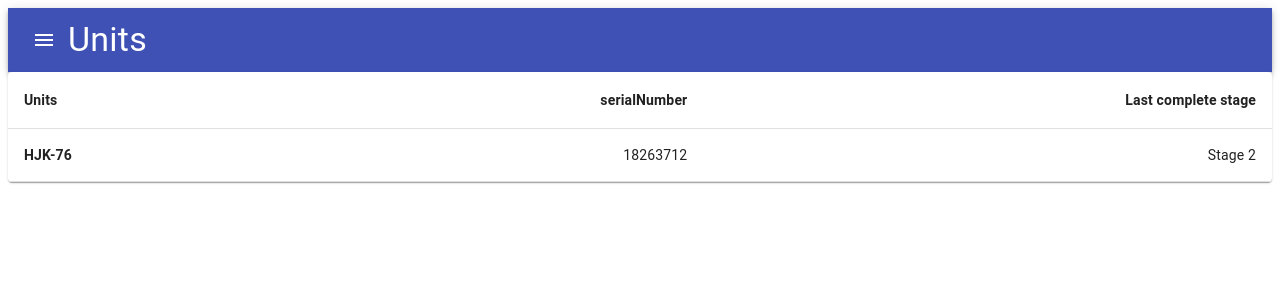
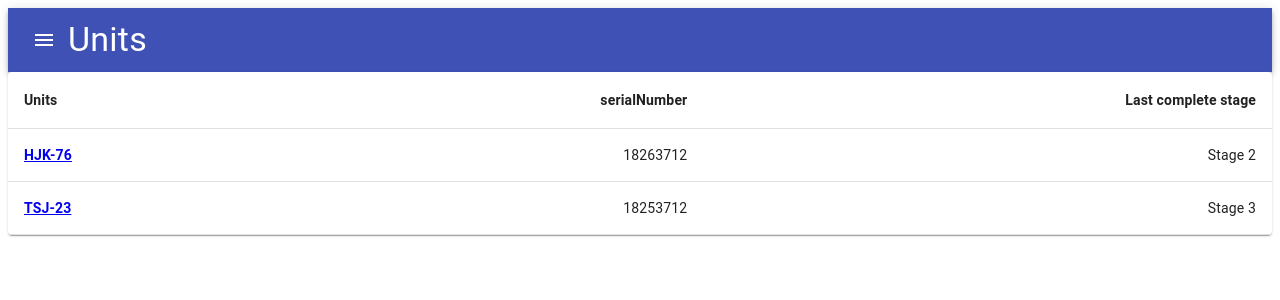
Before and after one commit to nik-prostok/prizm, a React (Create React App) app: page /units in a window 1280 px wide. Shown: the top 300 px of the page. Built offline with nearby package versions, Linux system fonts and the light colour scheme.

Commit message:
Add Link from Units to Unit

```diff
--- a/src/components/Units/List.tsx
+++ b/src/components/Units/List.tsx
@@ -67,10 +67,10 @@ export const UnitsList = (props: UnitsProps) => {
                     </TableRow>
                 </TableHead>
                 <TableBody>
-                    {props.units.map((row) => (
+                    {props.units.map((row,index) => (
                         <TableRow key={row.unitInfo.unitNumber}>
                             <TableCell component="th" scope="row">
-                                <strong>{row.unitInfo.unitName}</strong>
+                                <strong><Link to={"/unit/"+index}>{row.unitInfo.unitName}</Link></strong>
                                 </TableCell>
                                 <TableCell align="right">{row.unitInfo.unitNumber}</TableCell>
                                 <TableCell align="right">{row.stages[lastTrue(row.stages)].title}</TableCell>
--- a/src/screens/Root.tsx
+++ b/src/screens/Root.tsx
@@ -3,10 +3,11 @@ import { BrowserRouter, Route, Switch } from 'react-router-dom';
 import ScreenAllUnits from './Unit/List';
 import ScreenUnit from './Unit/View';
 
+
 const RootRouter = () => (
-    <BrowserRouter>
+<BrowserRouter>
         <Switch>
-            <Route path="/unit" component={ScreenUnit} />
+            <Route path="/unit/:number(\d+)" component={ScreenUnit} />
             <Route path="/units" component={ScreenAllUnits} />
         </Switch>
     </BrowserRouter>
--- a/src/screens/Unit/List.tsx
+++ b/src/screens/Unit/List.tsx
@@ -15,7 +15,7 @@ const ScreenAllUnits = () => {
                 title: 'Stage 1',
                 startDate: '11.02.34',
                 finishDate: '11.03.35',
-                documents: [{id: 1342, link: 'Instruction.doc'}, {id: 1346, link: 'Components.xls'}],
+                documents: [{ id: 1342, link: 'Instruction.doc' }, { id: 1346, link: 'Components.xls' }],
                 complete: true
             }, {
                 serialNumber: 1826371,
@@ -23,12 +23,45 @@ const ScreenAllUnits = () => {
                 startDate: '11.03.34',
                 finishDate: '11.05.35',
                 documents: [
-                    {id: 1356, link: 'Instruction.doc'},
-                    {id: 1389, link: 'Scheme.png'},
-                    {id: 1251, link: 'Components.xls'}],
+                    { id: 1356, link: 'Instruction.doc' },
+                    { id: 1389, link: 'Scheme.png' },
+                    { id: 1251, link: 'Components.xls' }],
                 complete: false
             }]
-        },
+        }, {
+            unitInfo: {
+                unitName: 'TSJ-23',
+                unitNumber: 18253712
+            },
+            stages: [{
+                serialNumber: 1826361,
+                title: 'Stage 1',
+                startDate: '11.02.34',
+                finishDate: '11.03.35',
+                documents: [{ id: 1342, link: 'Instruction.doc' }, { id: 1346, link: 'Components.xls' }],
+                complete: true
+            }, {
+                serialNumber: 1826371,
+                title: 'Stage 2',
+                startDate: '11.03.34',
+                finishDate: '11.05.35',
+                documents: [
+                    { id: 1356, link: 'Instruction.doc' },
+                    { id: 1389, link: 'Scheme.png' },
+                    { id: 1251, link: 'Components.xls' }],
+                complete: true
+            }, {
+                serialNumber: 1426371,
+                title: 'Stage 3',
+                startDate: '11.05.35',
+                finishDate: '11.06.35',
+                documents: [
+                    { id: 1356, link: 'Instruction.doc' },
+                    { id: 1389, link: 'Scheme.png' },
+                    { id: 1251, link: 'Components.xls' }],
+                complete: false
+            }]
+        }
     ]
 
     return (
--- a/src/screens/Unit/View.tsx
+++ b/src/screens/Unit/View.tsx
@@ -1,10 +1,14 @@
 import React from 'react';
 import { StepsList } from '../../components/Steps/List';
 import { InfoItem } from '../../components/Info/Item';
-import { Unit } from '../../components/Units/List';
+import { UnitsProps } from '../../components/Units/List';
 
 const plug = () => {
-    const unit ={unitInfo: {
+    const plug = {
+        units:
+            [
+                {
+                    unitInfo: {
                         unitName: 'HJK-76',
                         unitNumber: 18263712
                     },
@@ -13,7 +17,7 @@ const plug = () => {
                         title: 'Stage 1',
                         startDate: '11.02.34',
                         finishDate: '11.03.35',
-        documents: [{id: 1342, link: 'Instruction.doc'}, {id: 1346, link: 'Components.xls'}],
+                        documents: [{ id: 1342, link: 'Instruction.doc' }, { id: 1346, link: 'Components.xls' }],
                         complete: true
                     }, {
                         serialNumber: 1826371,
@@ -21,21 +25,58 @@ const plug = () => {
                         startDate: '11.03.34',
                         finishDate: '11.05.35',
                         documents: [
-            {id: 1356, link: 'Instruction.doc'},
-            {id: 1389, link: 'Scheme.png'},
-            {id: 1251, link: 'Components.xls'}],
+                            { id: 1356, link: 'Instruction.doc' },
+                            { id: 1389, link: 'Scheme.png' },
+                            { id: 1251, link: 'Components.xls' }],
+                        complete: false
+                    }]
+                }, {
+                    unitInfo: {
+                        unitName: 'TSJ-23',
+                        unitNumber: 18253712
+                    },
+                    stages: [{
+                        serialNumber: 1826361,
+                        title: 'Stage 1',
+                        startDate: '11.02.34',
+                        finishDate: '11.03.35',
+                        documents: [{ id: 1342, link: 'Instruction.doc' }, { id: 1346, link: 'Components.xls' }],
+                        complete: true
+                    }, {
+                        serialNumber: 1826371,
+                        title: 'Stage 2',
+                        startDate: '11.03.34',
+                        finishDate: '11.05.35',
+                        documents: [
+                            { id: 1356, link: 'Instruction.doc' },
+                            { id: 1389, link: 'Scheme.png' },
+                            { id: 1251, link: 'Components.xls' }],
+                        complete: true
+                    }, {
+                        serialNumber: 1426371,
+                        title: 'Stage 3',
+                        startDate: '11.05.35',
+                        finishDate: '11.06.35',
+                        documents: [
+                            { id: 1356, link: 'Instruction.doc' },
+                            { id: 1389, link: 'Scheme.png' },
+                            { id: 1251, link: 'Components.xls' }],
                         complete: false
                     }]
                 }
-return unit
+            ]
+    }
+    return plug
 }
 
-const ScreenUnit = (props: Unit) => {
+const ScreenUnit = (props: UnitsProps) => {
     props = plug();
+
+    const index:number = parseInt(window.location.pathname.split("/")[2]);
     return (
         <React.Fragment>
-            <InfoItem {...props.unitInfo} />
-            <StepsList {...props} />
+            <InfoItem {...props.units[index].unitInfo} />
+            <StepsList {...props.units[index]} />
         </React.Fragment>
     )
 
```
Lines whose indentation alone changed are shown as unchanged.
